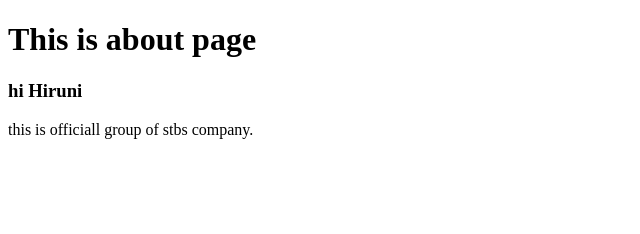
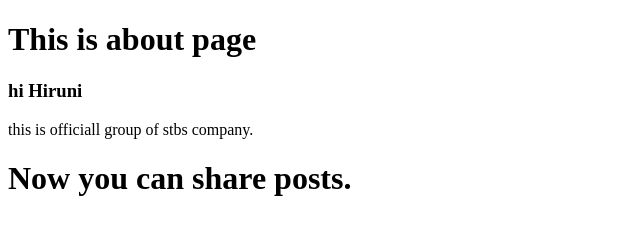
Before and after one commit to HIRUNIk2002/myproject, a plain HTML site: page about.html in a window 1280 px wide. Shown: the whole page, without its empty margins (0-640 px from the left). Drawn offline with Linux system fonts and the light colour scheme.

Commit message:
Update about.html

```diff
--- a/about.html
+++ b/about.html
@@ -9,5 +9,6 @@
     <h1>This is about page</h1>
     <h3>hi Hiruni</h3>
     <p>this is officiall group of stbs company.</p>
+    <h1>Now you can share posts.</h1>
 </body>
 </html>
```
